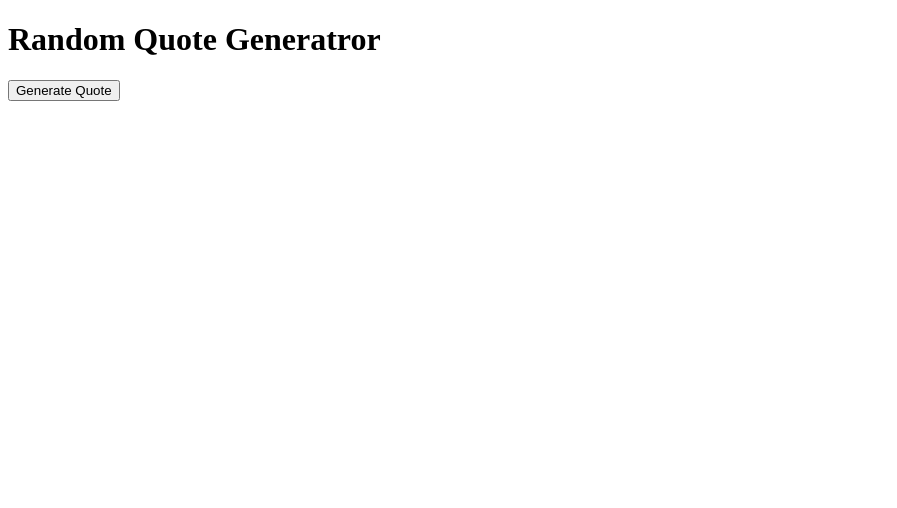
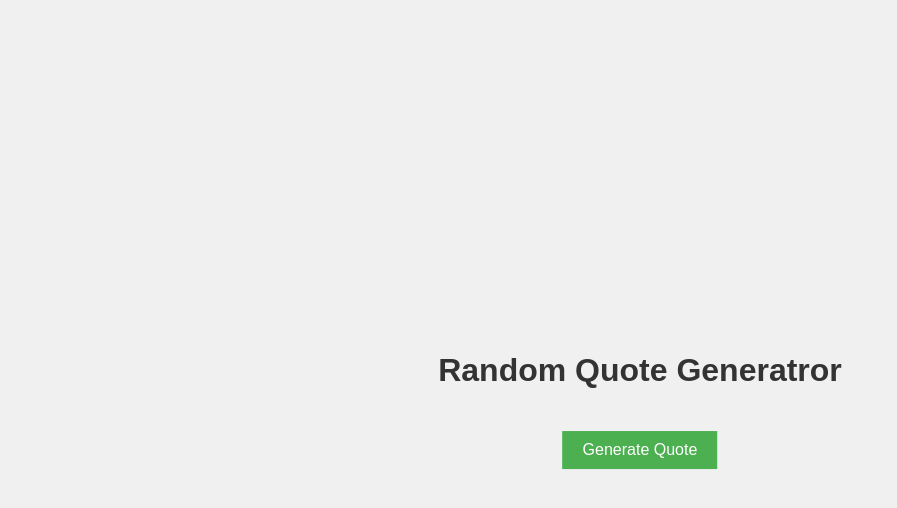
Before and after one commit to naimur-234964/random_quote_generator, a plain HTML site: page index.html in a window 1280 px wide. Shown: the whole page, without its empty margins (0-897 px from the left). Drawn offline with Linux system fonts and the light colour scheme.

Commit message:
fix: the style is now ok

```diff
--- a/index.html
+++ b/index.html
@@ -4,12 +4,14 @@
         <meta charset="UTF-8" />
         <meta name="viewport" content="width=device-width, initial-scale=1.0" />
         <title>Random Quote Generatror</title>
-        <link rel="stylesheet" href="style.css">
+        <link rel="stylesheet" href="style.css" />
     </head>
     <body>
-        <h1>Random Quote Generatror</h1>
-        <p id="quote"></p>
-        <button onclick="generateQuote()">Generate Quote</button>
+        <div class="container">
+            <h1>Random Quote Generatror</h1>
+            <p id="quote"></p>
+            <button onclick="generateQuote()">Generate Quote</button>
+        </div>
 
         <script src="app.js"></script>
     </body>
--- a/style.css
+++ b/style.css
@@ -0,0 +1,40 @@
+body {
+    font-family: Arial, sans-serif;
+    background-color: #f0f0f0;
+    margin: 0;
+    padding: 0;
+}
+
+.container {
+    text-align: center;
+    position: absolute;
+    top: 50%; /* halfway down the page */
+    left: 50%; /* halfway across the page */
+    transform: translate(-50%, -50%);
+}
+
+h1 {
+    color: #333;
+}
+
+#quote {
+    font-style: italic;
+    color: #555;
+    font-size: 1.2em;
+    margin-top: 20px;
+}
+
+button {
+    background-color: #4caf50;
+    color: white;
+    padding: 10px 20px;
+    border: none;
+    cursor: pointer;
+    font-size: 1em;
+    margin-top: 20px;
+    transition: background-color 0.3s ease;
+}
+
+button:hover {
+    background-color: #45a049;
+}
```
